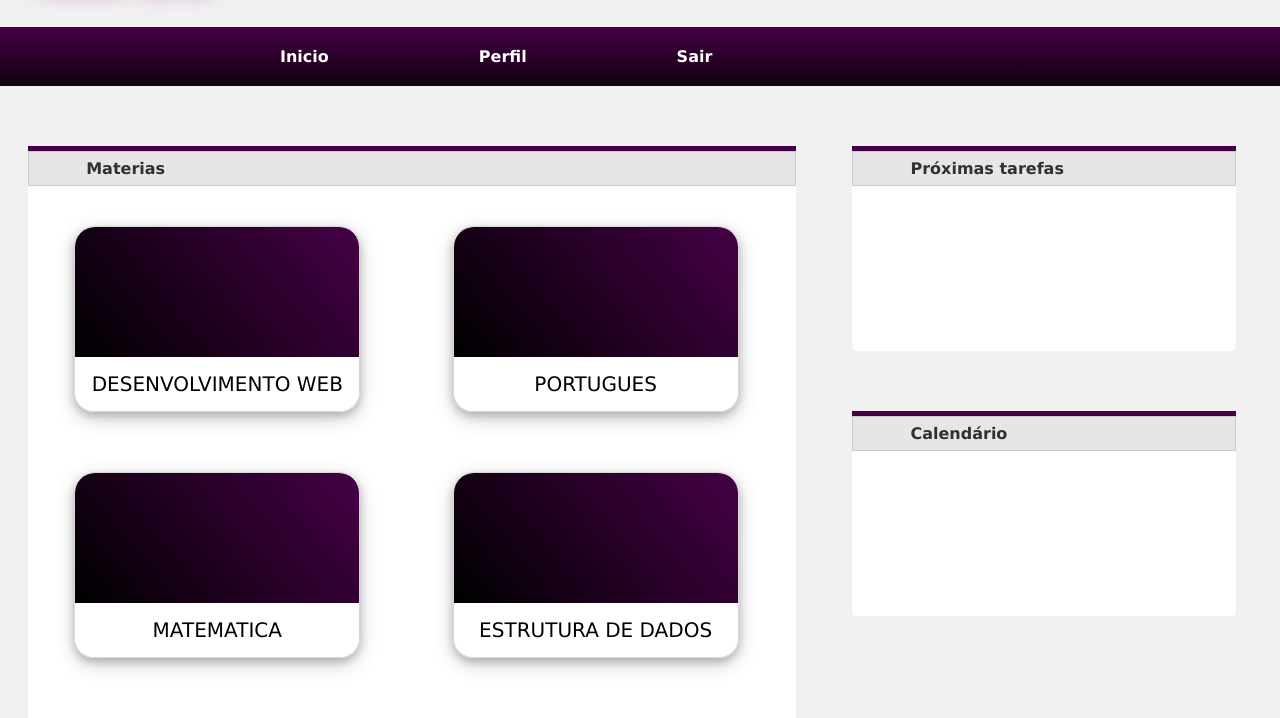
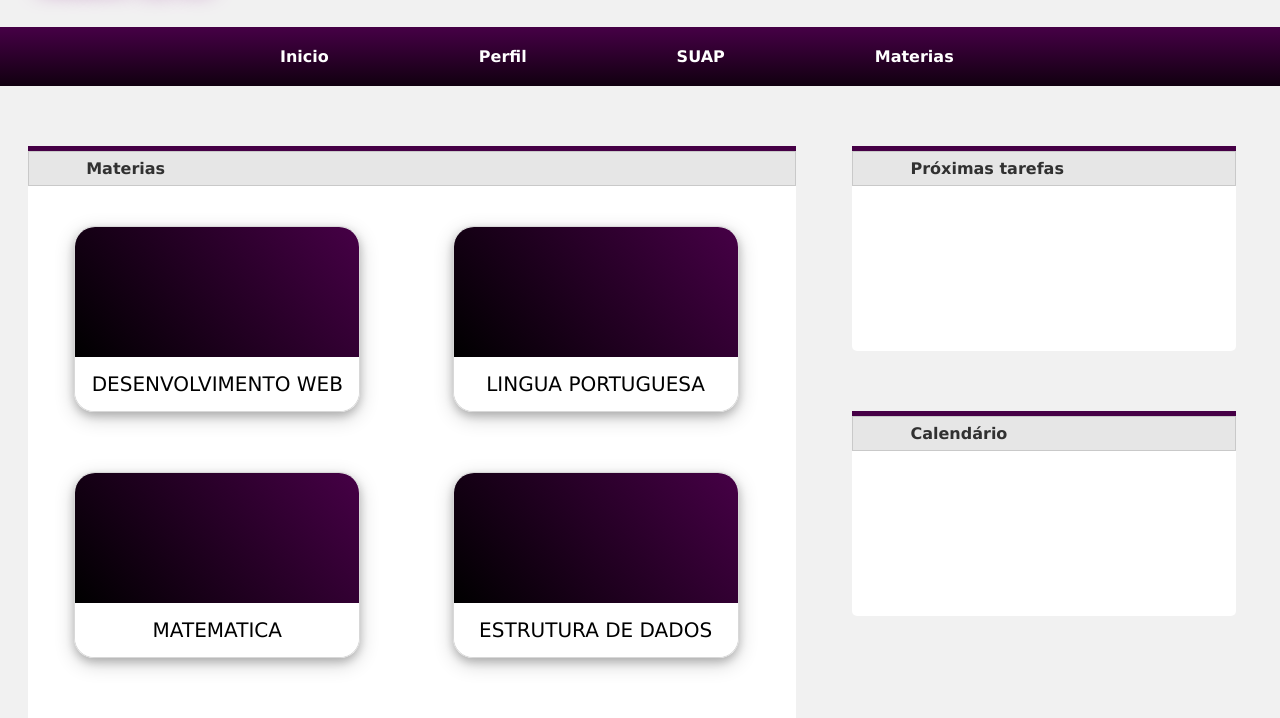
Before and after one commit to anderson-soaress/Site-AVA-2.0, a plain HTML site: page codigo/index.html in a window 1280 px wide. Shown: the part 82-800 px from the top of the page. Drawn offline with Linux system fonts and the light colour scheme.

Commit message:
Update index.html

```diff
--- a/codigo/index.html
+++ b/codigo/index.html
@@ -16,7 +16,10 @@
             <div class="menu">
                 <a href="#">Inicio</a>
                 <a href="#">Perfil</a>
-                <a href="#">Sair</a>
+                <a href="https://suap.ifba.edu.br/accounts/login/?next=/">SUAP</a>
+                <a href="#">Materias</a>
+
+
             </div>
         </nav>
 
@@ -38,7 +41,7 @@
 
                     </div>
                     <div class="base">
-                        <a href="#">Portugues</a>
+                        <a href="#">Lingua portuguesa</a>
                     </div>
                 </div>
                 <div class ="caixa">
```
